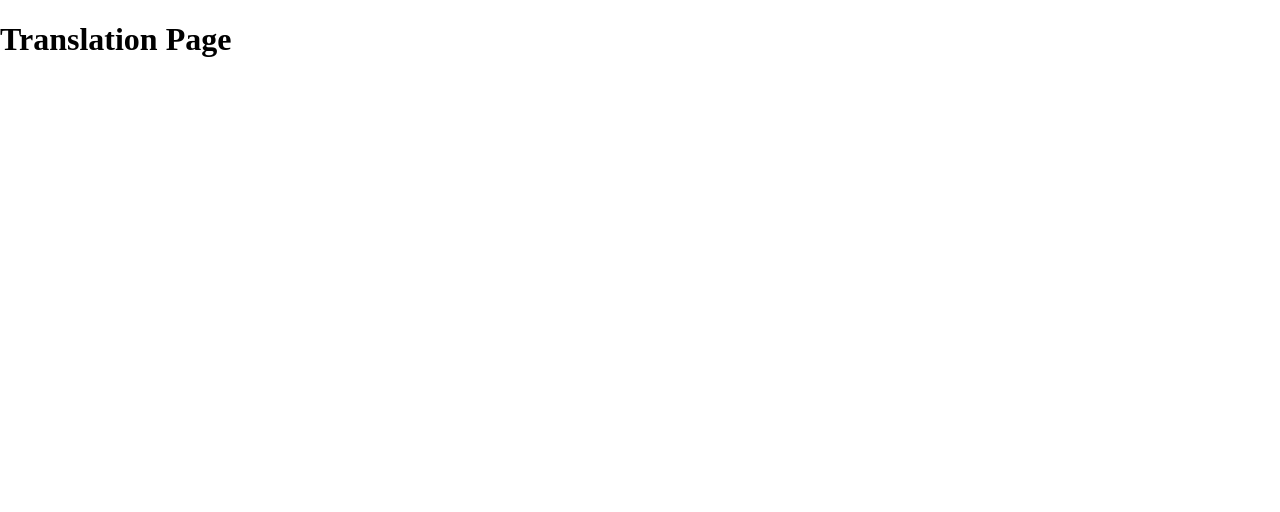
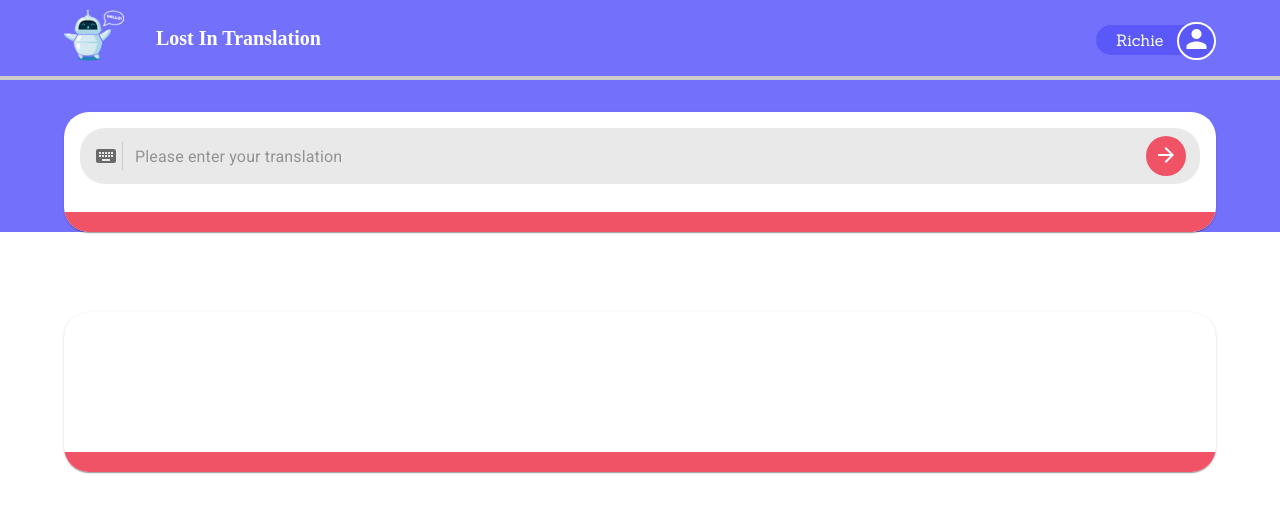
Before and after one commit to savannah-borst/assignment_lost_in_translation, a React (Create React App) app: page /translation in a window 1280 px wide. Shown: the top 512 px of the page. Built offline with nearby package versions, Linux system fonts and the light colour scheme; a web font is replaced by a local one.

Commit message:
Setup translation page

```diff
--- a/src/App.scss
+++ b/src/App.scss
@@ -5,8 +5,36 @@ $accent-background-color: #f05365;
 $border-color-one: #cccccb;
 $border-color-two: #ffffff;
 $main-text-color: #ffffff;
-$input-background-color: #EAE9E9;
+$input-background-color: #eae9e9;
 
+// Global styles
+.card-container {
+  margin-top: -3rem;
+  padding-bottom: 2rem;
+  position: relative;
+  overflow: hidden;
+  border-radius: 25px !important;
+
+  .card-border {
+    height: 20px;
+    width: 100%;
+    bottom: 0;
+    background-color: $accent-background-color;
+    position: absolute;
+    border-radius: 0 0 25px 25px;
+  }
+}
+
+.submit-button {
+  border-radius: 100%;
+  height: 40px;
+  color: $main-text-color;
+  width: 40px;
+  background-color: $accent-background-color;
+  border: none;
+}
+
+//Header component
 .header {
   background-color: $primary-background-color;
   border-bottom: 4px solid $border-color-one;
@@ -51,6 +79,7 @@ $input-background-color: #EAE9E9;
   }
 }
 
+//Intro component
 .intro {
   background-color: $primary-background-color;
   height: 50vh;
@@ -77,39 +106,32 @@ $input-background-color: #EAE9E9;
   }
 }
 
-
-.input-container {
-    margin-top: -3rem;
-    padding-bottom: 2rem;
-    position: relative;
-    overflow: hidden;
-    border-radius: 25px !important;
-
+//Input translate component
 .input-content {
   border-radius: 25px;
   background-color: $input-background-color;
   border: 3px solid $border-color-one;
+}
 
-        .username-button {
-            border-radius: 100%;
-            height: 40px;
-            color: $main-text-color;
-            width: 40px;
-            background-color: $accent-background-color;
-            border: none;
+.input-translate {
+  background-color: $primary-background-color;
+  height: 15vh;
+  padding-top: 2rem;
+
+  .card-container {
+    margin-top: 0;
   }
 }
 
-    .input-border {
-        height: 20px;
-        width: 100%;
-        bottom: 0;
-        background-color: $accent-background-color;
-        position: absolute;
-        border-radius: 0 0 25px 25px;
+//Output translate component
+.output-translate {
+  height: 20vh;
+  margin-top: 5rem;
+
+  .card-container {
+    margin-top: 0;
   }
 }
-
 
 @media screen and (max-width: 1440px) and (min-width: 1024px) {
   .header .header-logo {
--- a/src/components/Start/InputUsername.jsx
+++ b/src/components/Start/InputUsername.jsx
@@ -42,7 +42,7 @@ function InputUsername() {
         }}
         autoComplete="off"
       >
-        <Card sx={{ flexGrow: 1 }} className="input-container">
+        <Card sx={{ flexGrow: 1 }} className="card-container">
           <CardContent>
             <TextField
             sx={{
@@ -66,7 +66,7 @@ function InputUsername() {
                 ),
                 endAdornment: (
                   <InputAdornment position="end">
-                    <button className="username-button" type="submit">
+                    <button className="submit-button" type="submit">
                       <ArrowForwardIcon className="button-icon"/>
                     </button>
                   </InputAdornment>
@@ -78,7 +78,7 @@ function InputUsername() {
               onChange={handleChange}
             />
           </CardContent>
-          <div className="input-border"></div>
+          <div className="card-border"></div>
         </Card>
       </Box>
     </Container>
--- a/src/components/Translation/InputTranslate.jsx
+++ b/src/components/Translation/InputTranslate.jsx
@@ -0,0 +1,99 @@
+import * as React from "react";
+import InputAdornment from "@mui/material/InputAdornment";
+import Card from "@mui/material/Card";
+import CardContent from "@mui/material/CardContent";
+import Divider from "@mui/material/Divider";
+import { Box } from "@mui/material";
+import { Container } from "@mui/material";
+import ArrowForwardIcon from "@mui/icons-material/ArrowForward";
+import { TextField } from "@mui/material";
+import KeyboardIcon from "@mui/icons-material/Keyboard";
+import useState  from "react";
+import { useDispatch } from 'react-redux'
+import { loginAttemptAction } from "../../store/actions/loginActions";
+
+function InputTranslate() {
+
+    // const dispatch = useDispatch()
+
+    // const [count, setCount] = useState(0);
+
+    // const handleChange = event => {
+    //     setUser({
+    //       ...user,
+    //       [event.target.id]: event.target.value
+    //     })
+    // }
+
+    // const onFormSubmit = event => {
+    //   event.preventDefault()
+    //   dispatch(loginAttemptAction(user))
+    // }
+
+    function saveTranslationToAPI() {
+
+    }
+
+    function displaySigns() {
+
+    }
+
+  return (
+      <div className="input-translate" style={{ width: "100% "}}>
+          <Container maxWidth="lg">
+      <Box
+        component="form"
+        //onSubmit={onFormSubmit}
+        sx={{
+          display: "flex",
+          flexDirection: "row",
+          justifyContent: "center",
+        }}
+        autoComplete="off"
+      >
+        <Card sx={{ flexGrow: 1 }} className="card-container">
+          <CardContent>
+            <TextField
+            sx={{
+                "& .MuiOutlinedInput-root": {
+                    "& > fieldset": {
+                      border: "none"
+                    }
+                }
+            }}
+              className="input-content"
+              fullWidth
+              InputProps={{
+                startAdornment: (
+                  <InputAdornment position="start">
+                    <KeyboardIcon />
+                    <Divider
+                      sx={{ height: 28, m: 0.5 }}
+                      orientation="vertical"
+                    />
+                  </InputAdornment>
+                ),
+                endAdornment: (
+                  <InputAdornment position="end">
+                    <button className="submit-button" type="submit">
+                      <ArrowForwardIcon className="button-icon"/>
+                    </button>
+                  </InputAdornment>
+                ),
+              }}
+              placeholder="Please enter your translation"
+              //id={user}
+              type="text" // check value
+              //onChange={handleChange}
+            />
+          </CardContent>
+          <div className="card-border"></div>
+        </Card>
+      </Box>
+    </Container>
+      </div>
+
+  );
+}
+
+export default InputTranslate;
--- a/src/components/Translation/OutputTranslate.jsx
+++ b/src/components/Translation/OutputTranslate.jsx
@@ -0,0 +1,24 @@
+import * as React from "react";
+import Card from "@mui/material/Card";
+import CardContent from "@mui/material/CardContent";
+import { Box } from "@mui/material";
+import { Container } from "@mui/material";
+
+function InputTranslate() {
+
+  return (
+          <Container maxWidth="lg">
+      <Box
+      className="output-translate"
+        sx={{ display: "flex", flexDirection: "row", justifyContent: "center" }}>
+        <Card sx={{ flexGrow: 1 }} className="card-container">
+          <CardContent>
+          </CardContent>
+          <div className="card-border"></div>
+        </Card>
+      </Box>
+    </Container>
+  );
+}
+
+export default InputTranslate;
--- a/src/view/TranslationView.jsx
+++ b/src/view/TranslationView.jsx
@@ -1,7 +1,13 @@
+import InputTranslate from '../components/Translation/InputTranslate';
+import OutputTranslate from '../components/Translation/OutputTranslate';
+import Header from '../components/Header/Header'
+
 function TranslationView() {
     return(
-        <main>
-            <h1>Translation Page</h1>
+        <main className="TranslationView">
+            <Header/>
+            <InputTranslate />
+            <OutputTranslate />
         </main>
     )
 }
```
Lines whose indentation alone changed are shown as unchanged.
